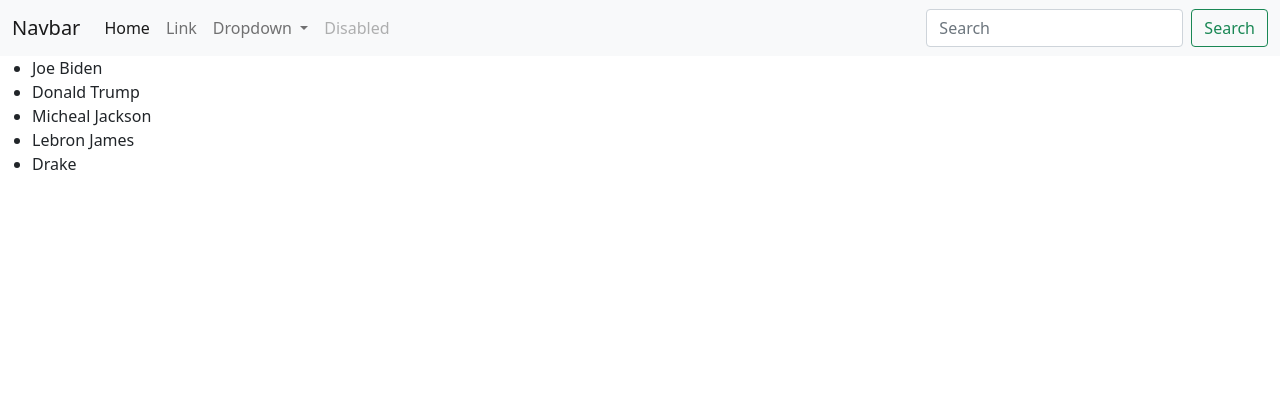
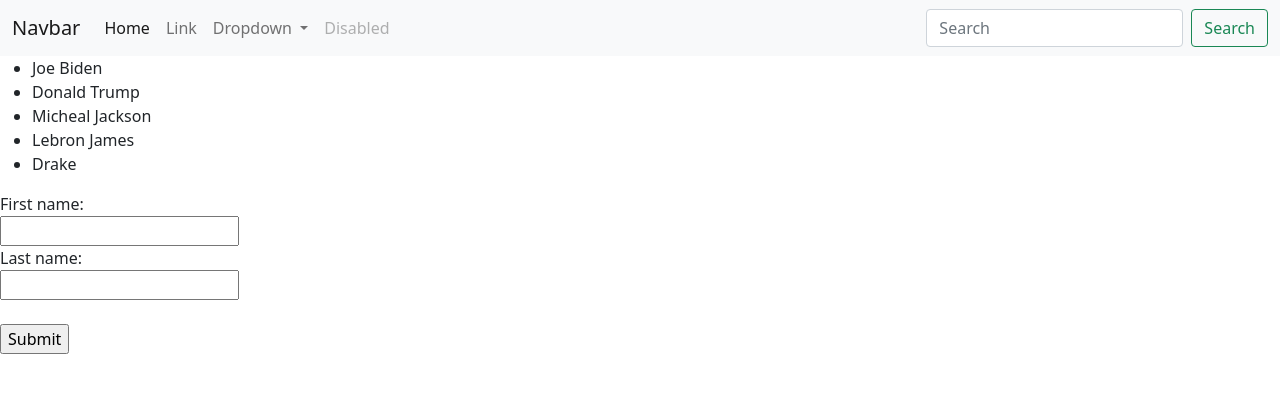
Before and after one commit to rememberanthonyrivers/Flask_Favorite_5, a Flask app: page / in a window 1280 px wide. Shown: the top 393 px of the page. Run offline with Flask 2, Linux system fonts and the light colour scheme.

Commit message:
first commit

```diff
--- /dev/null
+++ b/templates/__init__.py
@@ -0,0 +1 @@
+from flask import Flask
--- a/templates/base.html
+++ b/templates/base.html
@@ -55,6 +55,16 @@
         <li>Drake</li>
     </ul>
 
+
+      <form action="/action_page.php">
+        <label for="fname">First name:</label><br>
+        <input type="text" id="fname" name="fname" value=""><br>
+        <label for="lname">Last name:</label><br>
+        <input type="text" id="lname" name="lname" value=""><br><br>
+        <input type="submit" value="Submit">
+      </form>
+
+
     <div class="container">
         {% block content %}
 
--- /dev/null
+++ b/templates/forms.py
@@ -0,0 +1 @@
+from flask_wtf import Flaskform
```
Also changed, not shown: templates/routes.py (+22 -0 lines), app.py (line endings or trailing spaces).
